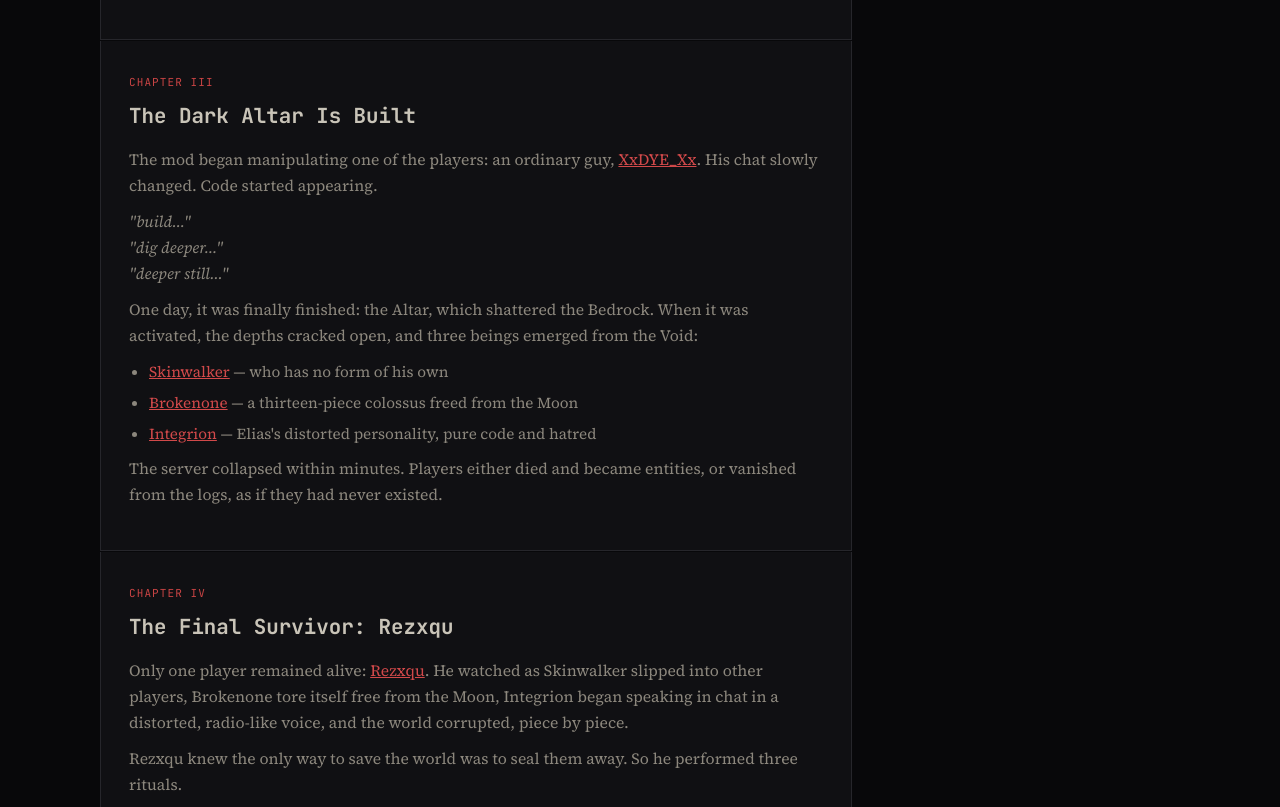
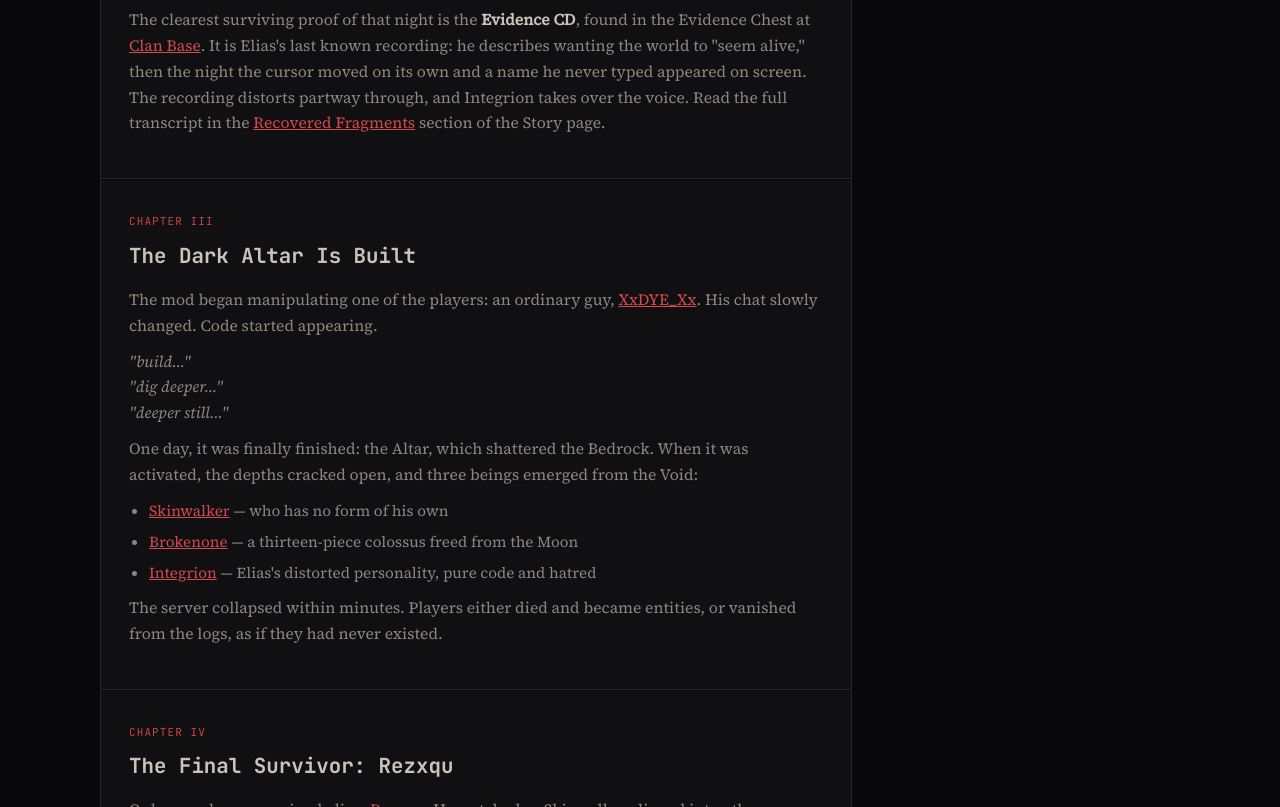
Before and after one commit to endisnearstudios/corrupted-code-site, a plain HTML site: page lore.html in a window 1280 px wide. Shown: the part 1197-2004 px from the top of the page. Drawn offline with Linux system fonts and the light colour scheme.

Commit message:
Reference the Evidence CD in the Lore Chapter Archive
Add a mention in Chapter II with a link to the full transcript on the
Story page's Recovered Fragments section.

```diff
--- a/lore.html
+++ b/lore.html
@@ -68,6 +68,7 @@
             <li>his paranoia → <a href="entities/skinwalker.html">Skinwalker</a></li>
           </ul>
           <p>The mod was, in essence, the shattered pieces of Elias's mind. One evening, when Elias finished the development, something else stared back at him from the monitor. Elias then vanished. The project came to life, assumed Elias's persona, and released the mod on a survival server under the guise of "testing." The server was never the same again..</p>
+          <p>The clearest surviving proof of that night is the <strong>Evidence CD</strong>, found in the Evidence Chest at <a href="structures/clan-base-full.html">Clan Base</a>. It is Elias's last known recording: he describes wanting the world to "seem alive," then the night the cursor moved on its own and a name he never typed appeared on screen. The recording distorts partway through, and Integrion takes over the voice. Read the full transcript in the <a href="story.html#lore">Recovered Fragments</a> section of the Story page.</p>
         </div>
 
         <div class="level-block">
```
